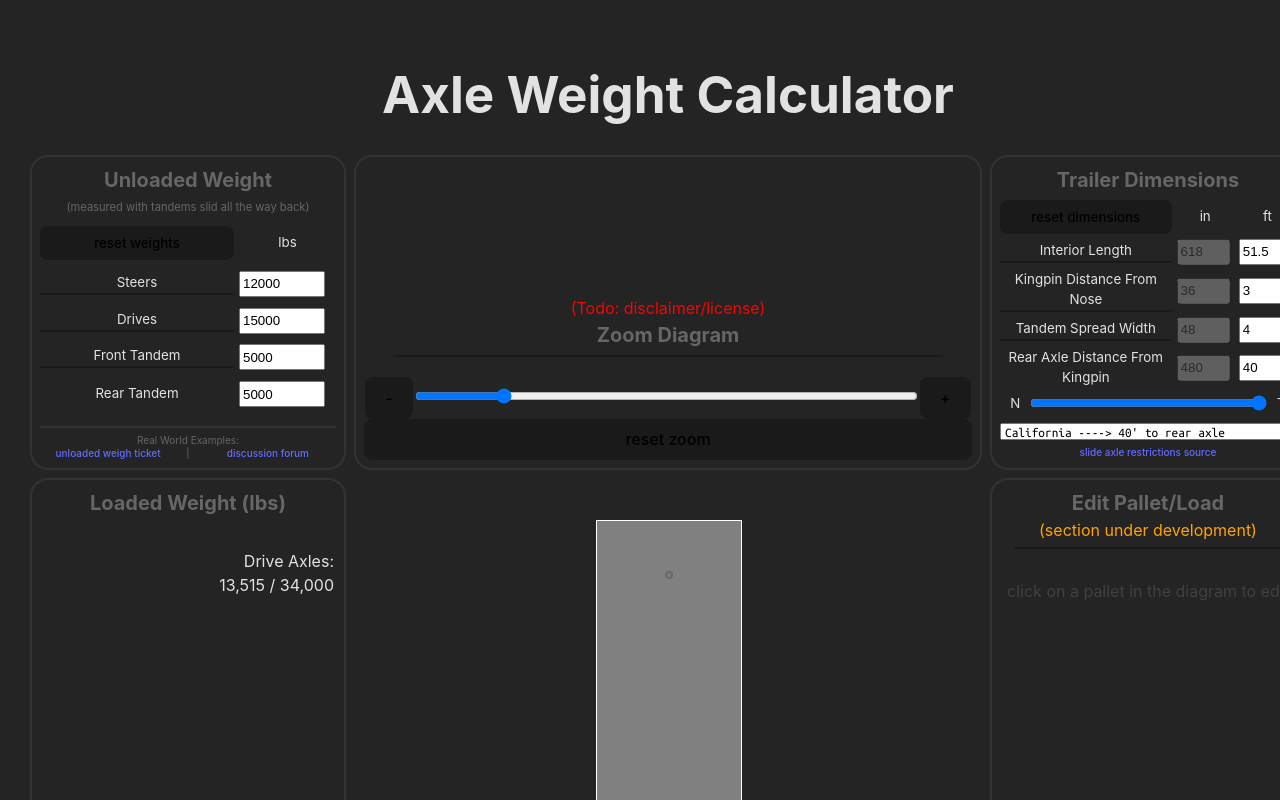
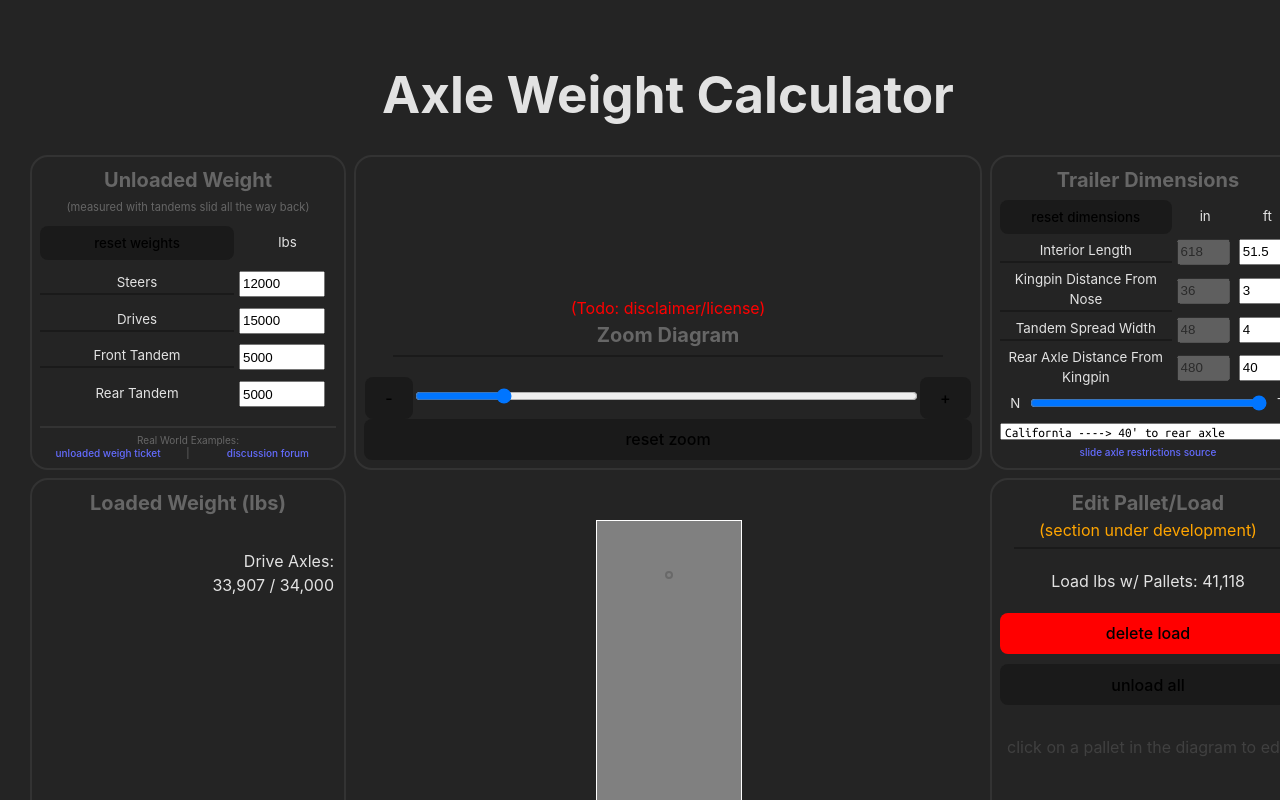
Before and after one commit to PTLux1517/axle-weight-calculator, a React (Vite) app: page / in a window 1280 px wide. Shown: the top 800 px of the page. Built offline with nearby package versions, Linux system fonts and the light colour scheme.

Commit message:
in progress

```diff
--- a/src/App.tsx
+++ b/src/App.tsx
@@ -36,7 +36,7 @@ import {
    totalStagedWt,
    toTitleCase
 } from "./calculations.ts";
-import {defaultTrailerDimensions,emptyTrailer,minSlideTrailer,minTandCenterSlideLengthFromNose} from "./sampleTrailers.ts";
+import {defaultTrailerDimensions,emptyTrailer,minSlideTrailer,minTandCenterSlideLengthFromNose,toscaOriginal,toscaTest} from "./sampleTrailers.ts";
 import {slideAxleRestrictedStates,SlideAxleRestrictionsDivider,unrestrictedLength,unrestrictedReference} from "./slideAxleRestrictedStates.ts";
 
 
@@ -237,7 +237,7 @@ function App() {
          let multiplierSanitized = Math.min(100,Math.abs(Math.floor(Number(stagingMultiplier.value)))) ?? 0
          if (prev.length + multiplierSanitized > 100)
             multiplierSanitized = 100 - prev.length
-         const weightSanitized = Math.min(5000,Math.abs(Math.floor(Number(stagingWeight.value)))) ?? 0
+         const weightSanitized = Math.min(5000,Math.abs(Math.floor(Number(stagingWeight.value)))) ?? -1
          const doubleStack = stagingStack.checked
          const color = stagingColorChep.checked ? P.Chep : P.White
          setTimeout(() => {
@@ -247,7 +247,7 @@ function App() {
             stagingColorChep.checked = true;
             stagingColorWhite.checked = false;
          }, 100)
-         if (isNaN(multiplierSanitized) || multiplierSanitized===0 || isNaN(weightSanitized) || weightSanitized===0) return prev
+         if (isNaN(multiplierSanitized) || multiplierSanitized===0 || isNaN(weightSanitized) || weightSanitized===-1) return prev
          while (multiplierSanitized>0) {
             if (doubleStack && multiplierSanitized>1) {
                newStaged.push([
@@ -325,7 +325,7 @@ function App() {
    const selectionColor1 = "darkgoldenrod"
    const selectionColor2 = "darkcyan"
 
-   const defaultTrailer:Trailer&Load = emptyTrailer
+   const defaultTrailer:Trailer&Load = toscaTest
    const defaultState:State = State.CA
    const defaultRearAxleType:RearAxleTypeCapacity = RearAxleTypeCapacity.Tandem
    const defaultUnloadedWeights:AxleWeights = {
@@ -556,9 +556,9 @@ function App() {
                {staged.length > 0 && <>
                   <div style={{position: "absolute", left: "10vw"}}>
                      <button disabled={selectedStaged.length===0} onClick={deselectAllStagedListener}>deselect all</button>&nbsp;
-                     <button disabled={selectedStaged.length<2||6<selectedStaged.length}>stack together</button>
+                     <button disabled={selectedStaged.length<2||6<selectedStaged.length}>stack together</button> {/* TODO: implement stacking selected */}
                   </div>
-                  <div style={{position: "absolute", right: "10vw"}}>combine material to single: <br/>
+                  <div style={{position: "absolute", right: "10vw"}}>combine material to single: <br/> {/* TODO: implement combining selected to single pallet */}
                      <button disabled={selectedStaged.length<2}>chep</button>&nbsp;
                      <button disabled={selectedStaged.length<2}>white</button>
                   </div>
--- a/src/sampleTrailers.ts
+++ b/src/sampleTrailers.ts
@@ -148,3 +148,31 @@ export const toscaOriginal:Named&Trailer&Load = {
       ]
    })
 }
+
+export const toscaTest:Named&Trailer&Load = {
+   ...defaultTrailerDimensions,
+   name: "tosca test pattern",
+   ...toLoad({
+      rows: [
+         [P.ToscaLeggedFrames,P.ToscaLeggedFrames],
+         [P.ToscaBracketedFrames,P.ToscaBracketedFrames,P.ToscaBracketedFrames],
+         [P.ToscaBracketedFrames,P.ToscaBracketedFrames],
+         [P.ToscaBracketedFrames,P.ToscaBracketedFrames,P.ToscaBracketedFrames],
+         [P.Tosca0TongueBoards,P.Tosca0TongueBoards,P.Tosca0TongueBoards],
+         [P.Tosca0TongueBoards,P.Tosca0TongueBoards,P.Tosca0TongueBoards],
+         [P.Tosca0TongueBoards,P.Tosca0TongueBoards,P.Tosca0TongueBoards],
+         [P.Tosca2TongueBoards,P.Tosca2TongueBoards,P.Tosca2TongueBoards],
+         [P.Tosca2TongueBoards,P.Tosca2TongueBoards,P.Tosca2TongueBoards],
+         [P.Tosca2TongueBoards,P.Tosca2TongueBoards,P.Tosca2TongueBoards],
+         [P.Tosca3TongueBoards,P.Tosca3TongueBoards,P.Tosca3TongueBoards],
+         [P.Tosca3TongueBoards,P.Tosca3TongueBoards,P.Tosca3TongueBoards],
+         [P.Tosca3TongueBoards,P.Tosca3TongueBoards,P.Tosca3TongueBoards],
+         [P.ToscaLeggedFrames,P.ToscaLeggedFrames,P.ToscaLeggedFrames],
+         [P.ToscaLeggedFrames,P.ToscaLeggedFrames,P.ToscaLeggedFrames],
+         [P.ToscaBracketedFrames,P.ToscaLeggedFrames,P.ToscaBracketedFrames],
+         [P.ToscaShortDblStackedBoards,P.ToscaShortDblStackedBoards],
+         [P.ToscaShortDblStackedBoards,P.ToscaSpringBox,P.ToscaShortDblStackedBoards],
+         [P.ToscaBracketedFrames,P.ToscaBracketedFrames],
+      ]
+   })
+}
```
